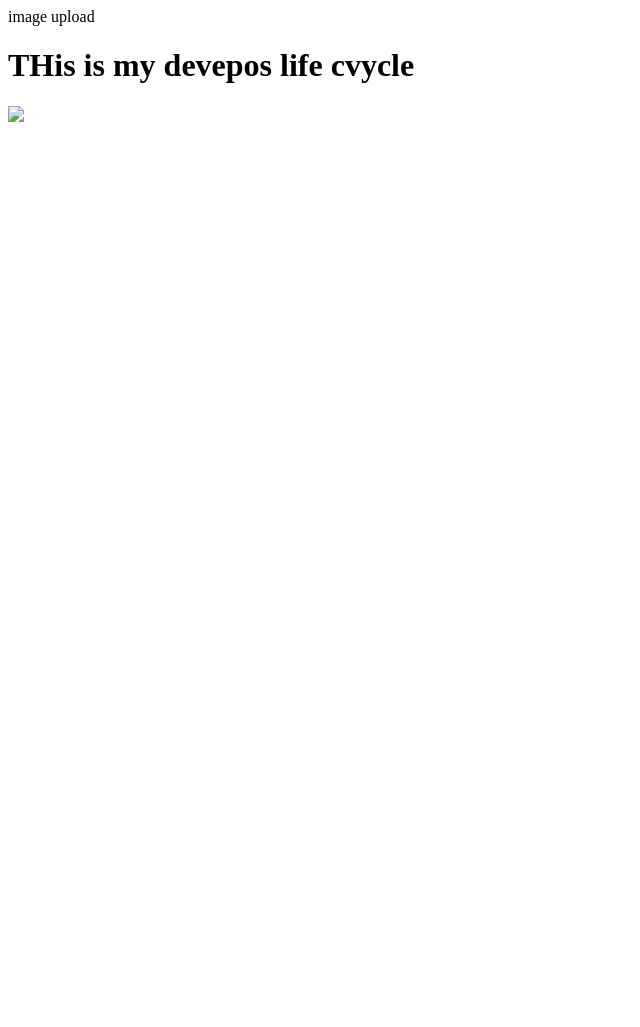
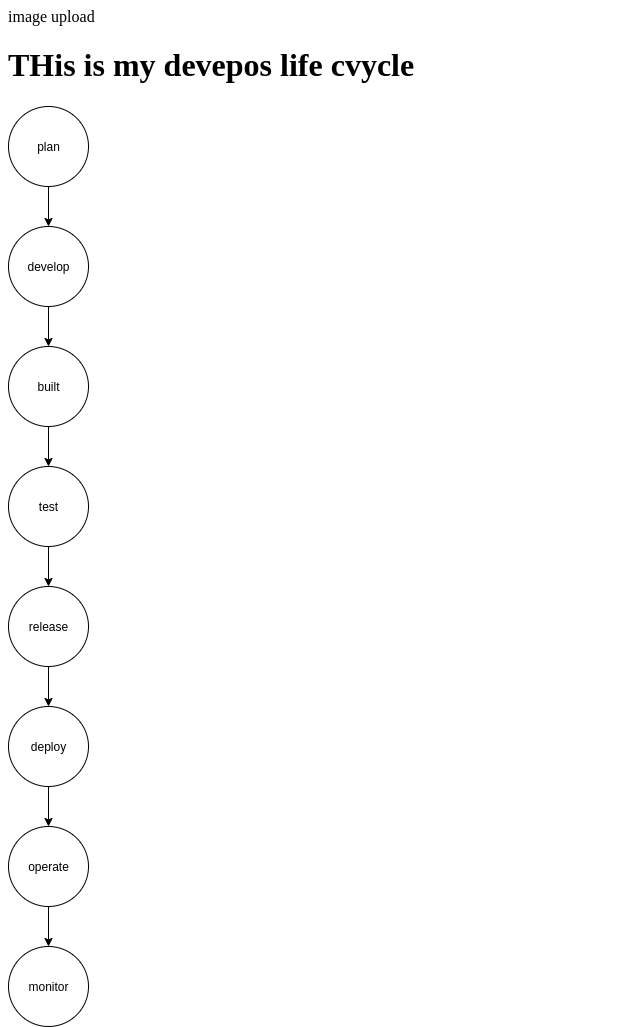
Before and after one commit to harshadangeti/ben1, a plain HTML site: page index.html in a window 1280 px wide. Shown: the whole page, without its empty margins (0-640 px from the left). Before the commit the page ends 800 px from the top, so only its background shows below. Drawn offline with Linux system fonts and the light colour scheme.

Commit message:
Update index.html

```diff
--- a/index.html
+++ b/index.html
@@ -2,5 +2,5 @@
 <head> image upload </head>
 <body>
 <h1> THis is my devepos life cvycle </h1>
-<img src="home/documents"
+<img src="flow.png"
 </body>
```
